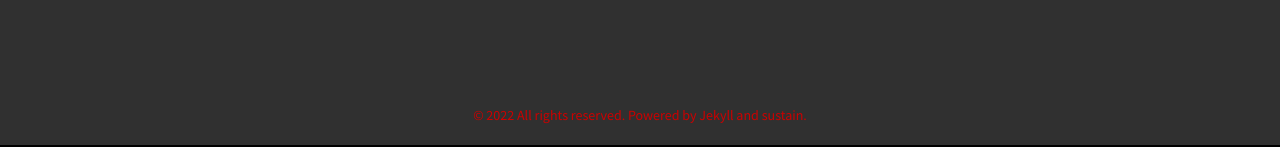
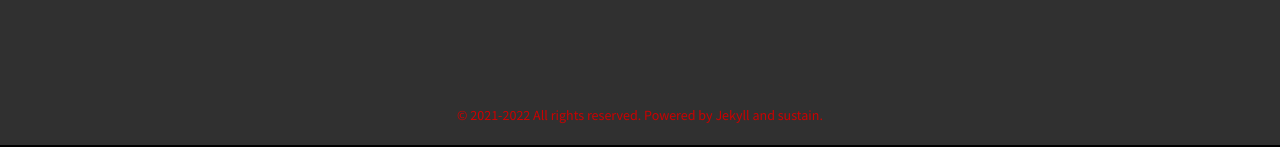
Before and after one commit to phyr0n/phyr0n.github.io, a Jekyll site: the page built from index.html, in a window 1280 px wide. Shown: the part 750-897 px from the top of the page. Built offline with Jekyll 4.4.1, drawn with Linux system fonts in a browser that asks for light colours; nearby versions of some CDN libraries; the list of posts is cut into pages by our own code.

Commit message:
Updated footer copyright years

```diff
--- a/_includes/footer.html
+++ b/_includes/footer.html
@@ -1,7 +1,7 @@
 <footer>
     <div id="footer">
         <div class="container">
-            <p class="text-muted">© 2022 All rights reserved. Powered by <a href="http://jekyllrb.com/">Jekyll</a> and
+            <p class="text-muted">© 2021-2022 All rights reserved. Powered by <a href="http://jekyllrb.com/">Jekyll</a> and
             <a href="http://www.github.com/jekyllt/sustain">sustain</a>.</p>
         </div>
     </div>
```
